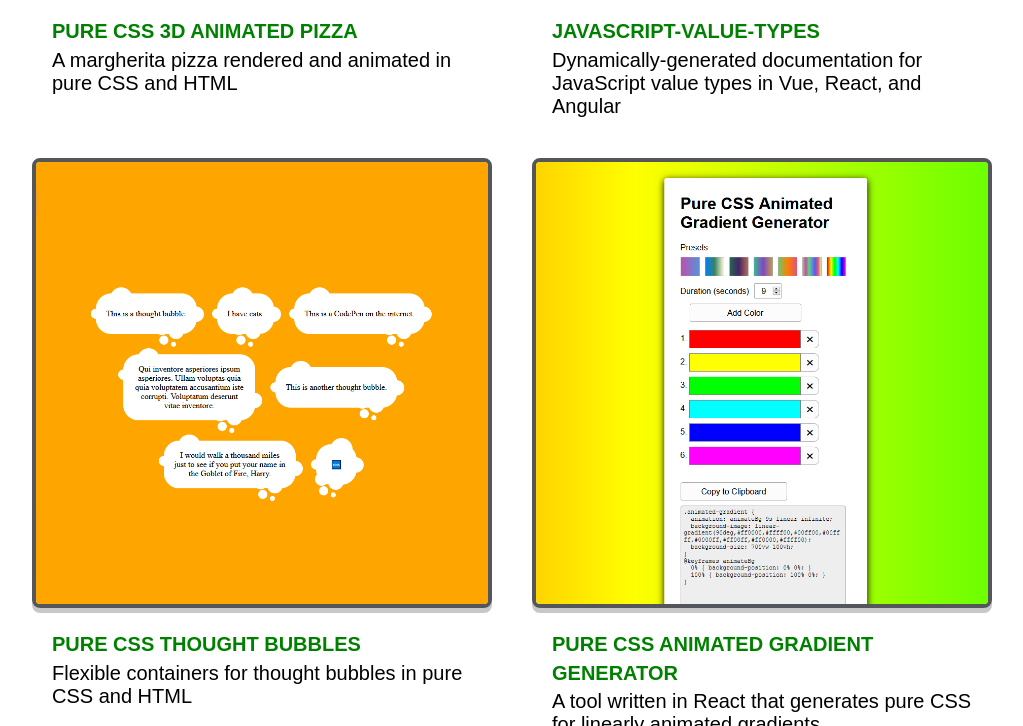
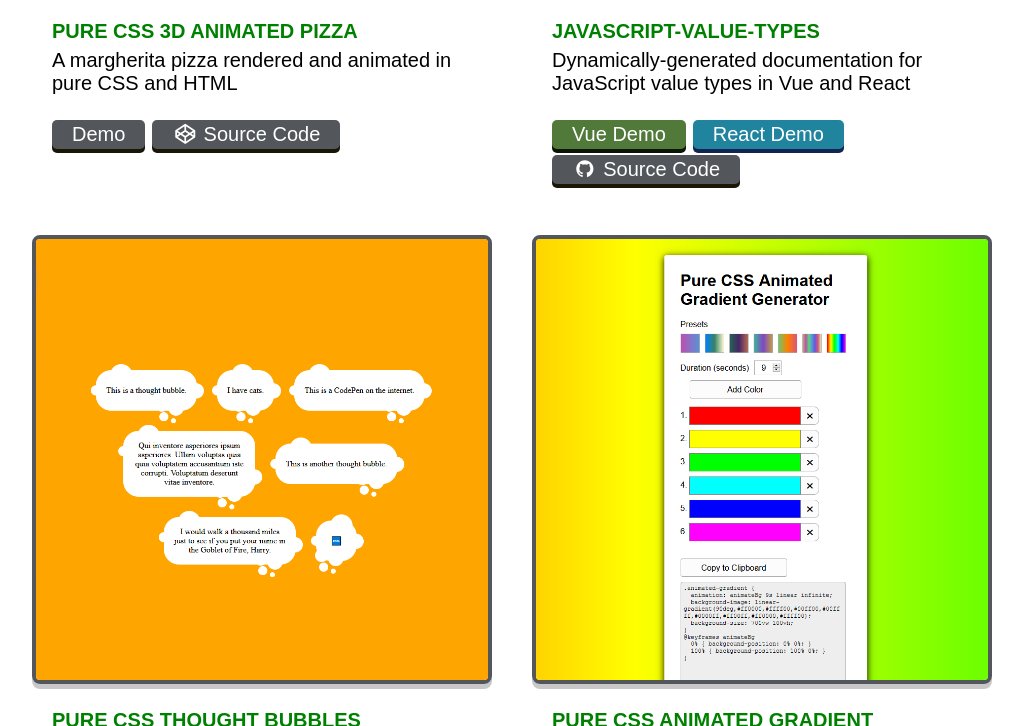
Before and after one commit to gmeben/personal, a plain HTML site: page index.html in a window 1280 px wide. Shown: the part 2074-2800 px from the top of the page, without its empty margins (128-1151 px from the left). Drawn offline with Linux system fonts and the light colour scheme.

Commit message:
feat: Upgrade project links with buttons

```diff
--- a/core.css
+++ b/core.css
@@ -99,14 +99,15 @@ a:focus {
 
 /* Buttons */
 .button {
-    background: #53565a;
+    background-color: #53565a;
     border-radius: 0.5rem;
     border: none;
-    box-shadow: 0 0.4rem 0rem rgb(61, 54, 24);
+    box-shadow: 0 0.4rem 0rem #1a1606;
     color: #fff;
     cursor: pointer;
     display: inline-block;
-    padding: 4rem 6rem;
+    font-size: 2rem;
+    padding: 0.3rem 2rem;
     outline: 0;
     overflow: hidden;
     transition: 0.2s box-shadow, 0.2s margin;
@@ -124,6 +125,18 @@ a:focus {
     margin-top: 0.4rem;
     margin-bottom: -0.4rem;
     outline: 0;
+}
+.button--blue {
+    background-color: #21849f;
+    box-shadow: 0 0.4rem 0 #122451;
+}
+.button--green {
+    background-color: #51793a;
+    box-shadow: 0 0.4rem 0 #0a1505;
+}
+.button--huge {
+    font-size: 2.5rem;
+    padding: 4rem 6rem;
 }
 .button--profile {
     background-image: url('2668987.jpg');
--- a/index.html
+++ b/index.html
@@ -5,7 +5,7 @@
     <meta name="viewport" content="width=device-width, initial-scale=1">
     <meta name="description" content="Grant Eben is a full stack web developer and front-end designer.">
     <title>Grant Eben</title>
-    <link rel="stylesheet" type="text/css" href="core.css?v=1594241348">
+    <link rel="stylesheet" type="text/css" href="core.css?v=1595246577">
 </head>
 <body>
 <header class="main-header">
@@ -81,6 +81,10 @@
                         <figcaption class="figcaption">
                             <a class="link--project" href="https://codepen.io/quadbaup/full/zXedRJ">Pure CSS 3D Animated Pizza</a>
                             <p class="desc--project">A margherita pizza rendered and animated in pure CSS and HTML</p>
+                            <p>
+                                <a href="https://codepen.io/quadbaup/full/zXedRJ" class="button button">Demo</a>
+                                <a href="https://codepen.io/quadbaup/pen/zXedRJ" class="button"><i class="fa fa-fw fa-codepen"></i> Source Code</a>
+                            </p>
                         </figcaption>
                     </figure>
                 </li>
@@ -91,7 +95,12 @@
                         </div>
                         <figcaption class="figcaption">
                             <a class="link--project" href="https://github.com/gmeben/JavaScript-Value-Types">JavaScript-Value-Types</a>
-                            <p class="desc--project">Dynamically-generated documentation for JavaScript value types in Vue, React, and Angular</p>
+                            <p class="desc--project">Dynamically-generated documentation for JavaScript value types in Vue and React</p>
+                            <p>
+                                <a href="https://codepen.io/quadbaup/pen/oNgKJjw" class="button button--green">Vue Demo</a>
+                                <a href="https://codepen.io/quadbaup/pen/vYLydLd" class="button button--blue">React Demo</a>
+                                <a href="https://github.com/gmeben/JavaScript-Value-Types" class="button"><i class="fa fa-fw fa-github"></i> Source Code</a>
+                            </p>
                         </figcaption>
                     </figure>
                 </li>
@@ -103,6 +112,9 @@
                         <figcaption class="figcaption">
                             <a class="link--project" href="https://codepen.io/quadbaup/pen/rKOKQv">Pure CSS Thought Bubbles</a>
                             <p class="desc--project">Flexible containers for thought bubbles in pure CSS and HTML</p>
+                            <p>
+                                <a href="https://codepen.io/quadbaup/pen/rKOKQv" class="button button">Demo</a>
+                            </p>
                         </figcaption>
                     </figure>
                 </li>
@@ -114,6 +126,10 @@
                         <figcaption class="figcaption">
                             <a class="link--project" href="https://codepen.io/quadbaup/full/ZEQqzqM">Pure CSS Animated Gradient Generator</a>
                             <p class="desc--project">A tool written in React that generates pure CSS for linearly animated gradients</p>
+                            <p>
+                                <a href="https://codepen.io/quadbaup/full/ZEQqzqM" class="button button--blue">React Demo</a>
+                                <a href="https://github.com/gmeben/pure-css-animated-gradient-generator" class="button"><i class="fa fa-fw fa-github"></i> Source Code</a>
+                            </p>
                         </figcaption>
                     </figure>
                 </li>
@@ -123,11 +139,11 @@
             </ul>
             <h3>See More</h3>
             <div class="see-more">
-                <a class="button text-center" href="https://codepen.io/quadbaup/">
+                <a class="button button--huge text-center" href="https://codepen.io/quadbaup/">
                     <i class="fa fa-fw fa-codepen"></i> <br>
                     <span>CodePen</span>
                 </a>
-                <a class="button text-center" href="https://github.com/gmeben">
+                <a class="button button--huge text-center" href="https://github.com/gmeben">
                     <i class="fa fa-fw fa-github"></i> <br>
                     <span>GitHub</span>
                 </a>
```
